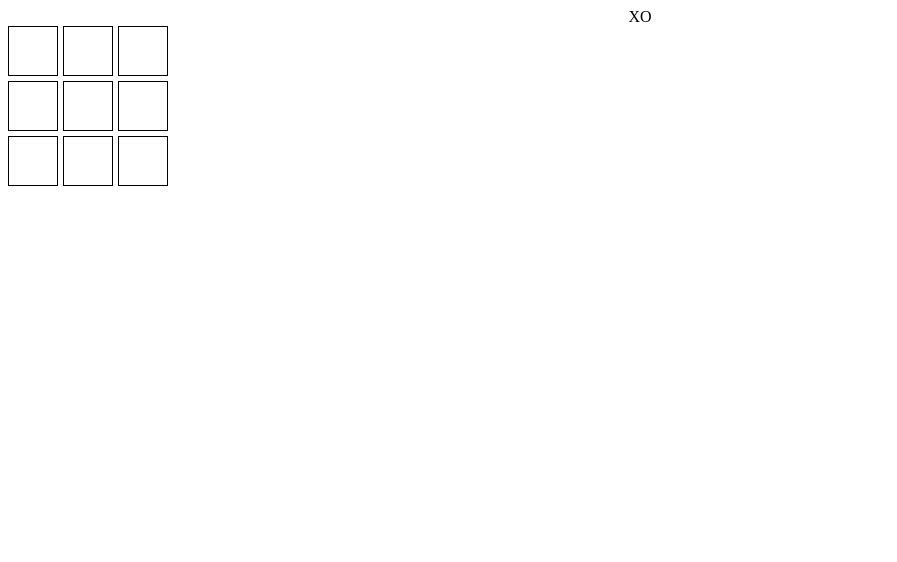
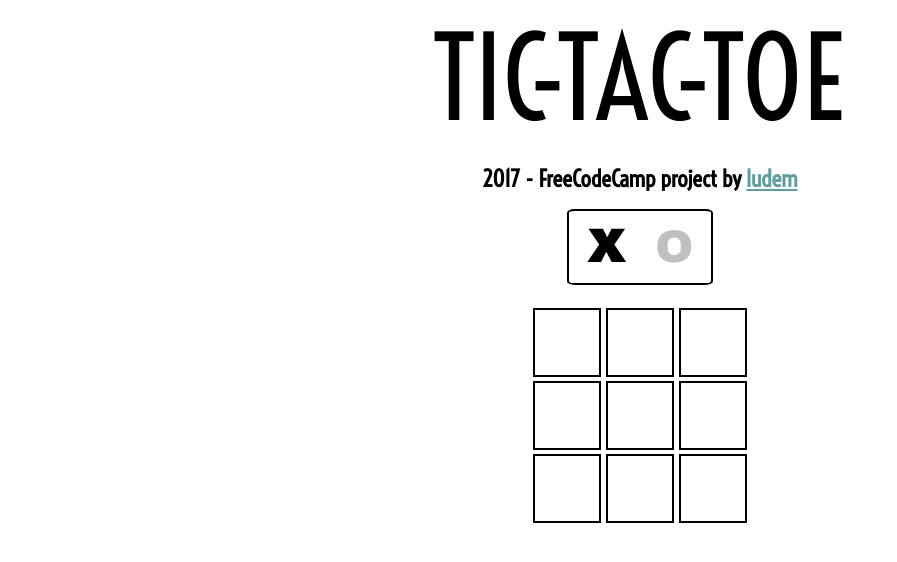
Before and after one commit to ludem/tic-tac-toe, a plain HTML site: page index.html in a window 1280 px wide. Shown: the whole page, without its empty margins (0-897 px from the left). Drawn offline with Linux system fonts and the light colour scheme.

Commit message:
style improved; project completed

```diff
--- a/index.html
+++ b/index.html
@@ -3,12 +3,19 @@
 
 <head>
     <link rel="stylesheet" type="text/css" href="style.css" />
+    <link href="https://fonts.googleapis.com/css?family=Archivo+Black|Voltaire" rel="stylesheet">
 </head>
 
 <body>
+    <div class="title">
+        TIC-TAC-TOE
+    </div>
+    <div class=info>
+        <h1>2017 - FreeCodeCamp project by <a href="https://codepen.io/ludem/" target="_tab">ludem</a></h1>
+    </div>
     <div class="selector">
-                <div class="symbol">X</div>
-                <div class="symbol">O</div>
+        <div class="symbol flex active">X</div>
+        <div class="symbol flex">O</div>
     </div>
     <div class="grid">
         <div class="cell"></div>
@@ -21,6 +28,7 @@
         <div class="cell"></div>
         <div class="cell"></div>
     </div>
+    <div class="result"></div>
 </body>
 <script src="tictactoe.js"></script>
 
--- a/style.css
+++ b/style.css
@@ -1,19 +1,81 @@
+html {
+  font-size: calc(10px + 1vw);
+  font-family: 'Archivo Black', sans-serif;
+}
+
+body {
+  display: flex;
+  flex-direction: column;
+  justify-content: center;
+  align-items: center;
+}
+
 .grid {
   display: grid;
-    grid-template-rows: repeat(3, 50px);
-    grid-template-columns: repeat(3, 50px);
-    grid-gap: 5px;
+  grid-template-rows: repeat(3, 3rem);
+  grid-template-columns: repeat(3, 3rem);
+  grid-gap: 0.2rem;
+  margin: 1rem;
 }
 
 .cell {
-    border: 1px solid black;
+  border: 2px solid black;
   display: flex;
   align-items: center;
   justify-content: center;
+  font-size: 2rem;
 }
 
 .selector {
+  height: 3rem;
+  width: 6rem;
+
+  display: grid;
+  grid-template-columns: repeat(2, 1fr);
+  border: 2px solid black;
+  border-radius: 5%;
+  font-size: 2rem;
+  padding: 0.1rem;
+}
+
+.symbol {
+  cursor: pointer;
+  color: silver;
+  border: 2px solid transparent;
+}
+.symbol:hover {
+  border: 2px solid red;
+}
+.symbol.active {
+  color: black;
+  font-weight: bold;
+}
+.flex {
   display: flex;
   justify-content: center;
   align-items: center;
 }
+
+.title {
+  font-family: 'Voltaire', sans-serif;
+  font-size: 5rem;
+}
+
+.info {
+  display: flex;
+  justify-content: flex-start;
+  font-family: 'Voltaire', sans-serif;
+}
+.info a {
+  color: cadetblue;
+}
+
+.info h1 {
+  font-size: 1rem;
+  color: black;
+}
+
+.result {
+  font-family: 'Voltaire', sans-serif;
+  font-size: 1.5rem;
+}
--- a/tictactoe.js
+++ b/tictactoe.js
@@ -1,52 +1,74 @@
+//global variables
 let gameStatus = "running";
 let playerSymbol = "X";
 let computerSymbol = "O";
 
+//html elements
 const cells = document.querySelectorAll(".cell");
 const symbols = document.querySelectorAll(".symbol");
+const result = document.querySelector(".result");
 
 //add listeners
 symbols.forEach(x => x.addEventListener("click", symbolChoice));
 cells.forEach(x => x.addEventListener("click", playerTurn));
 
-//check game status
-const isGameRunning = () => gameStatus === 'running';
+//function to check game status
+const isGameRunning = () => gameStatus === "running";
 
+//assign 'x' or 'o' according to player's choice
 function symbolChoice() {
   playerSymbol = this.textContent;
-  computerSymbol = playerSymbol === 'X' ? 'O' : 'X';
+  computerSymbol = playerSymbol === "X" ? "O" : "X";
+
+  //change style
+  symbols.forEach(x => x.classList.remove("active"));
+  this.classList.add("active");
   resetGame();
 }
 
+//handle player turn
 function playerTurn() {
+  //if game is not running, reset the game and continue
   if (!isGameRunning()) resetGame();
   //check if the cell is empty
   if (this.textContent !== "") return;
   this.textContent = playerSymbol;
   if (checkWin(Array.from(cells), playerSymbol)) {
     gameStatus = "Player wins";
+    result.textContent = gameStatus;
     return;
   }
-  computerTurn();
+  //brief timeout before computer move
+  setTimeout(computerTurn, 200);
 }
 
 function computerTurn() {
   //select only empty cells
   const freeCells = Array.from(cells).filter(x => !x.textContent);
+
   //check if there are still cells available
   if (freeCells.length == 0) return;
-  const randomFreeCell = pickRandomCell(freeCells);
-  randomFreeCell.textContent = computerSymbol;
+
+  //chose a cell among the available
+  const chosenCell = pickRandomCell(freeCells);
+
+  chosenCell.textContent = computerSymbol;
+
+  //check game status
   if (checkWin(Array.from(cells), computerSymbol)) {
     gameStatus = "Computer wins";
+    result.textContent = gameStatus;
     return;
   }
 }
 
+/*Computer only choose a random cell
+AI to be improved*/
 function pickRandomCell(arr) {
   return arr[Math.floor(Math.random() * arr.length)];
 }
 
+//check if there's a winner
 function checkWin(arr, symbol) {
   const table = arr.map(x => x.textContent);
   return checkRows() || checkColumns() || checkDiags();
@@ -75,7 +97,9 @@ function checkWin(arr, symbol) {
   }
 }
 
+//reset game
 function resetGame() {
-  cells.forEach(x => x.textContent = '');
-  gameStatus = 'running';
+  cells.forEach(x => (x.textContent = ""));
+  gameStatus = "running";
+  result.textContent = '';
 }
```
Lines whose indentation alone changed are shown as unchanged.
